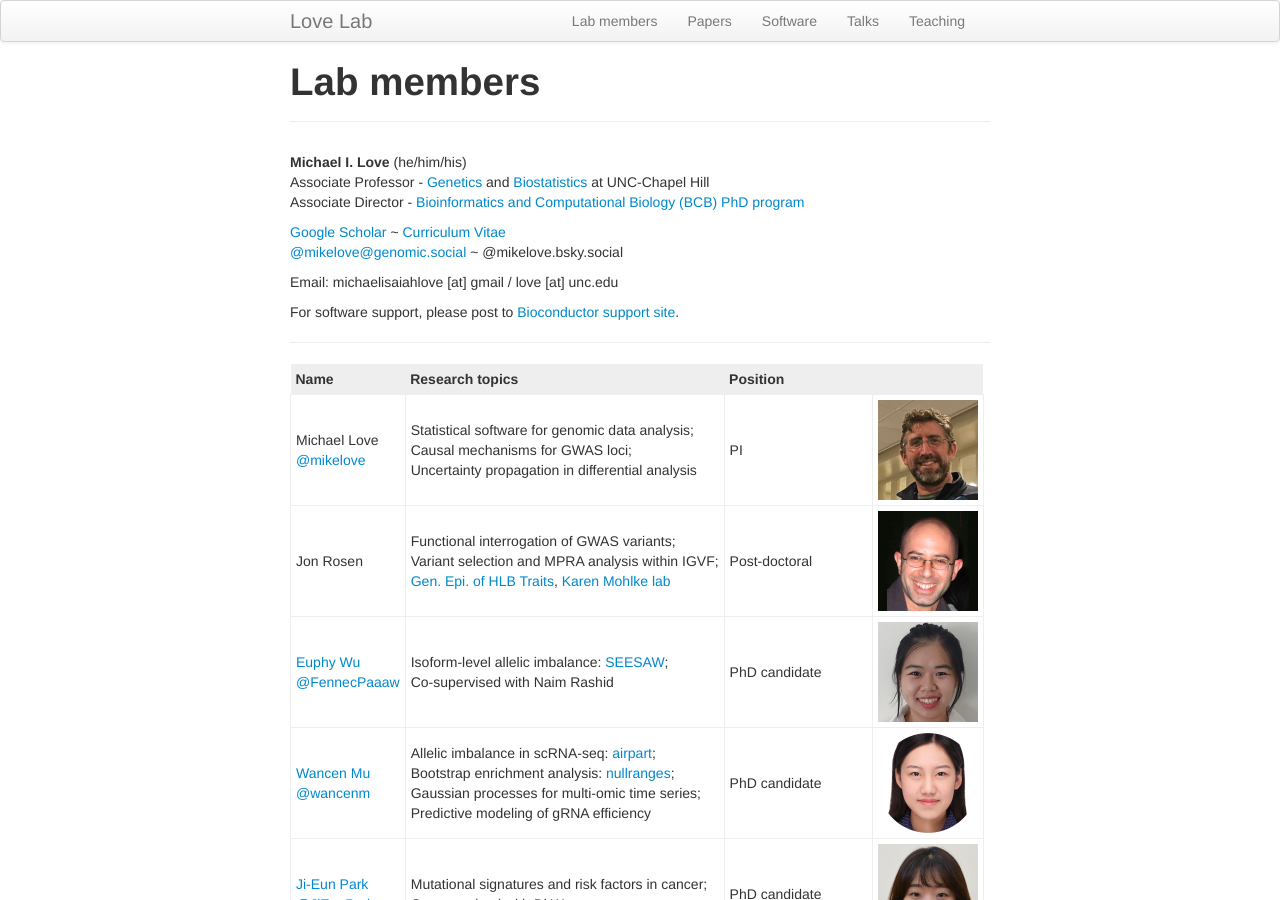
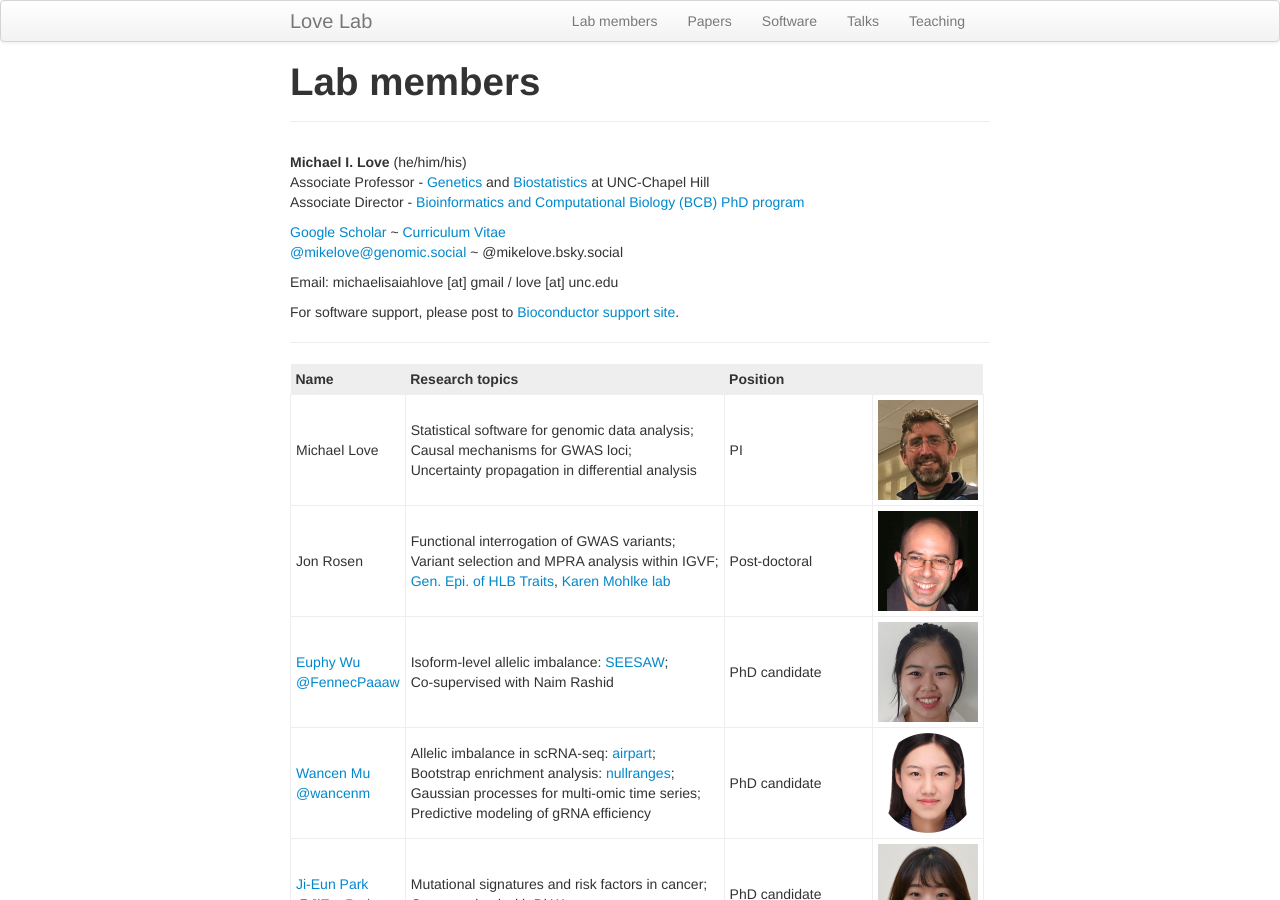
Before and after one commit to mikelove/mikelove.github.io, a Jekyll site: the page built from pages/lab.md, in a window 1280 px wide and 900 px high. Built offline with Jekyll 4.4.1, drawn with Linux system fonts in a browser that asks for light colours.

Commit message:
remove twitter from bio

```diff
--- a/pages/lab.md
+++ b/pages/lab.md
@@ -41,7 +41,7 @@ For software support, please post to [Bioconductor support site](https://support
 
 | Name | Research topics | Position | <font color="#EEEEEE">~~~~~~~~~~</font> |
 | :--- | :---- | :---- |
-| Michael Love <br> [@mikelove](http://twitter.com/mikelove) | Statistical software for genomic data analysis; <br> Causal mechanisms for GWAS loci; <br> Uncertainty propagation in differential analysis  | PI | <img width="100" src="../assets/michaellove.jpg"> |
+| Michael Love | Statistical software for genomic data analysis; <br> Causal mechanisms for GWAS loci; <br> Uncertainty propagation in differential analysis  | PI | <img width="100" src="../assets/michaellove.jpg"> |
 | Jon Rosen | Functional interrogation of GWAS variants; <br> Variant selection and MPRA analysis within IGVF; <br> [Gen. Epi. of HLB Traits](https://hlbgenepit32.web.unc.edu/), [Karen Mohlke lab](https://mohlke.web.unc.edu/)  | Post-doctoral | <img width="100" src="../assets/jonrosen.jpg"> |
 | [Euphy Wu](https://www.linkedin.com/in/euphy-wu-09b14383) <br> [@FennecPaaaw](https://twitter.com/FennecPaaaw) | Isoform-level allelic imbalance: [SEESAW](https://mikelove.github.io/fishpond/articles/allelic.html); <br> Co-supervised with Naim Rashid | PhD candidate | <img width="100" src="../assets/euphywu.jpg"> |
 | [Wancen Mu](https://wancen.github.io/) <br> [@wancenm](https://twitter.com/wancenm?lang=en) | Allelic imbalance in scRNA-seq: [airpart](https://bioconductor.org/packages/airpart); <br> Bootstrap enrichment analysis: [nullranges](https://bioconductor.org/packages/nullranges); <br> Gaussian processes for multi-omic time series; <br> Predictive modeling of gRNA efficiency | PhD candidate | <img width="100" src="../assets/wancenmu.jpg"> |
```
